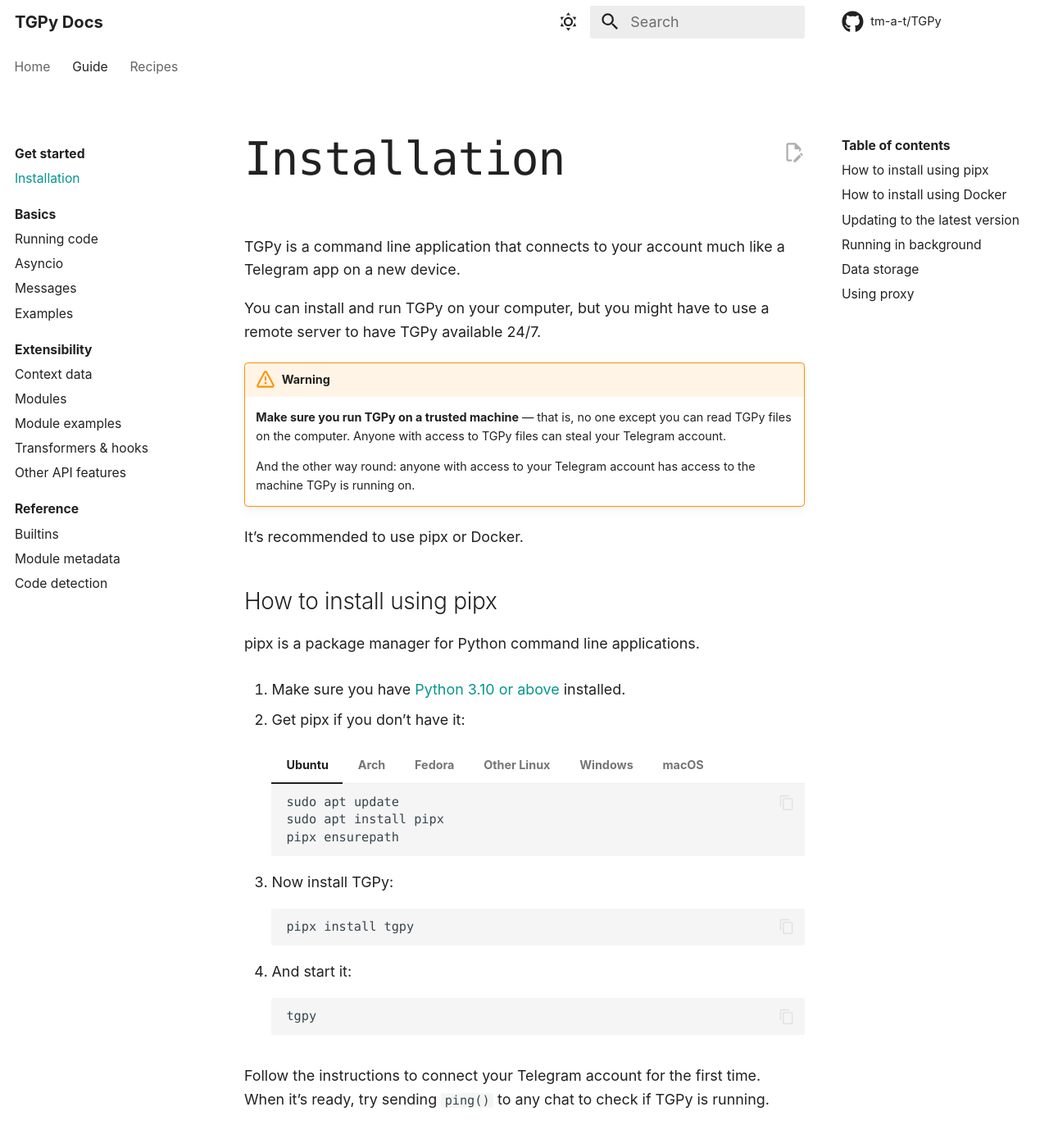
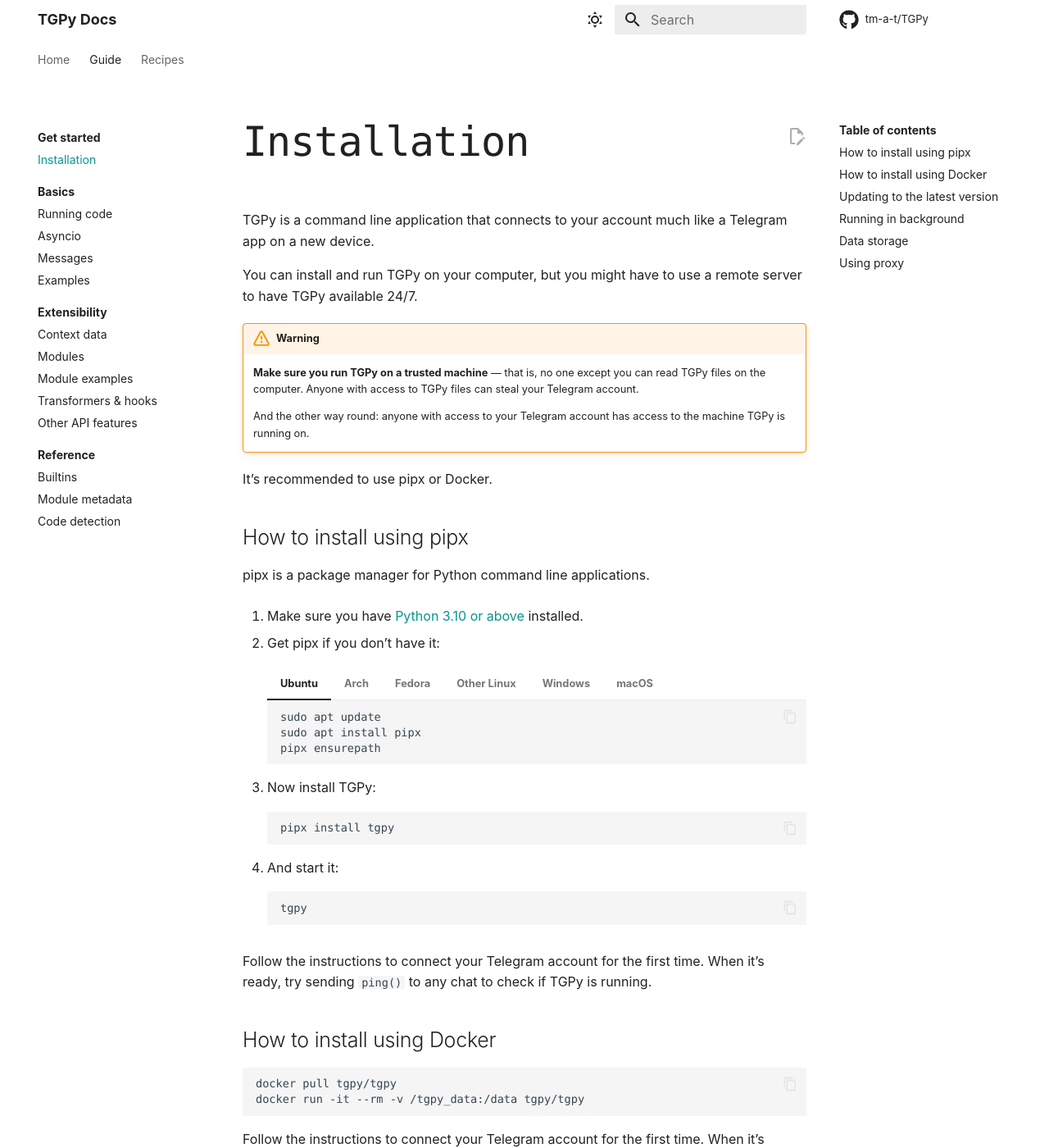
Before and after one commit to tm-a-t/TGPy, an MkDocs documentation site: the page built from guide/docs/installation.md, in a window 1280 px wide and 1400 px high. Shown: the whole window at 82% size. Built offline with MkDocs 1.6.1 and Material for MkDocs 9.7.7, drawn with Linux system fonts in a browser that asks for light colours; some web fonts are replaced; comment, search, counter and statistics services are not loaded.

Commit message:
docs: reset page scale back to normal
Bigger scale was rather an experimental change and I'm tired of how it looks :)

```diff
--- a/guide/docs/stylesheets/custom_theme.css
+++ b/guide/docs/stylesheets/custom_theme.css
@@ -23,10 +23,6 @@
 
 [data-md-color-scheme=slate] ::selection {
     background-color: #5D4C32;
-}
-
-html {
-    font-size: 140%;
 }
 
 
```
